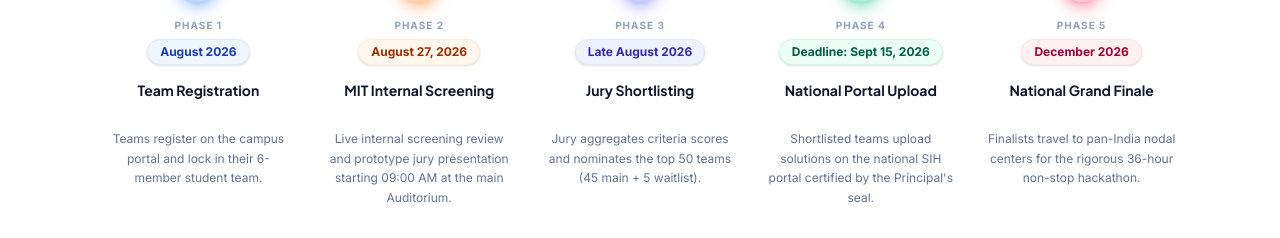
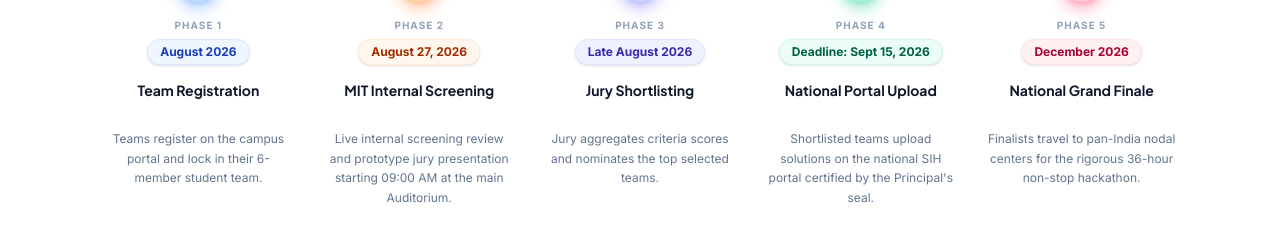
Before and after one commit to TheHarshrajThakur/2k26-SIH-INTERNAL-HACKATHON, a React (Vite) app: page / in a window 1280 px wide. Shown: the part 1583-1821 px from the top of the page. Built offline with nearby package versions, Linux system fonts and the light colour scheme.

Commit message:
Remove 50 teams count mentions from Timeline and SPOCDesk

```diff
--- a/src/components/SPOCDesk.tsx
+++ b/src/components/SPOCDesk.tsx
@@ -114,7 +114,7 @@ export const SPOCDesk: React.FC = () => {
                     </span>
                   </div>
                   <p className="leading-relaxed pt-1 flex-grow">
-                    <strong>Annexure A Verification:</strong> The shortlisted top 50 teams must download the Annexure A template, fill in their respective member details, and verify signatures with the department heads.
+                    <strong>Annexure A Verification:</strong> The shortlisted teams must download the Annexure A template, fill in their respective member details, and verify signatures with the department heads.
                   </p>
                 </div>
 
--- a/src/components/Timeline.tsx
+++ b/src/components/Timeline.tsx
@@ -27,7 +27,7 @@ export const Timeline: React.FC = () => {
       title: "Jury Shortlisting",
       date: "Late August 2026",
       icon: <FileCheck className="w-5 h-5" />,
-      desc: "Jury aggregates criteria scores and nominates the top 50 teams (45 main + 5 waitlist).",
+      desc: "Jury aggregates criteria scores and nominates the top selected teams.",
       color: "bg-indigo-600 border-indigo-200 shadow-indigo-500/35",
       badgeColor: "bg-indigo-50 text-indigo-800 border-indigo-100",
     },
```
